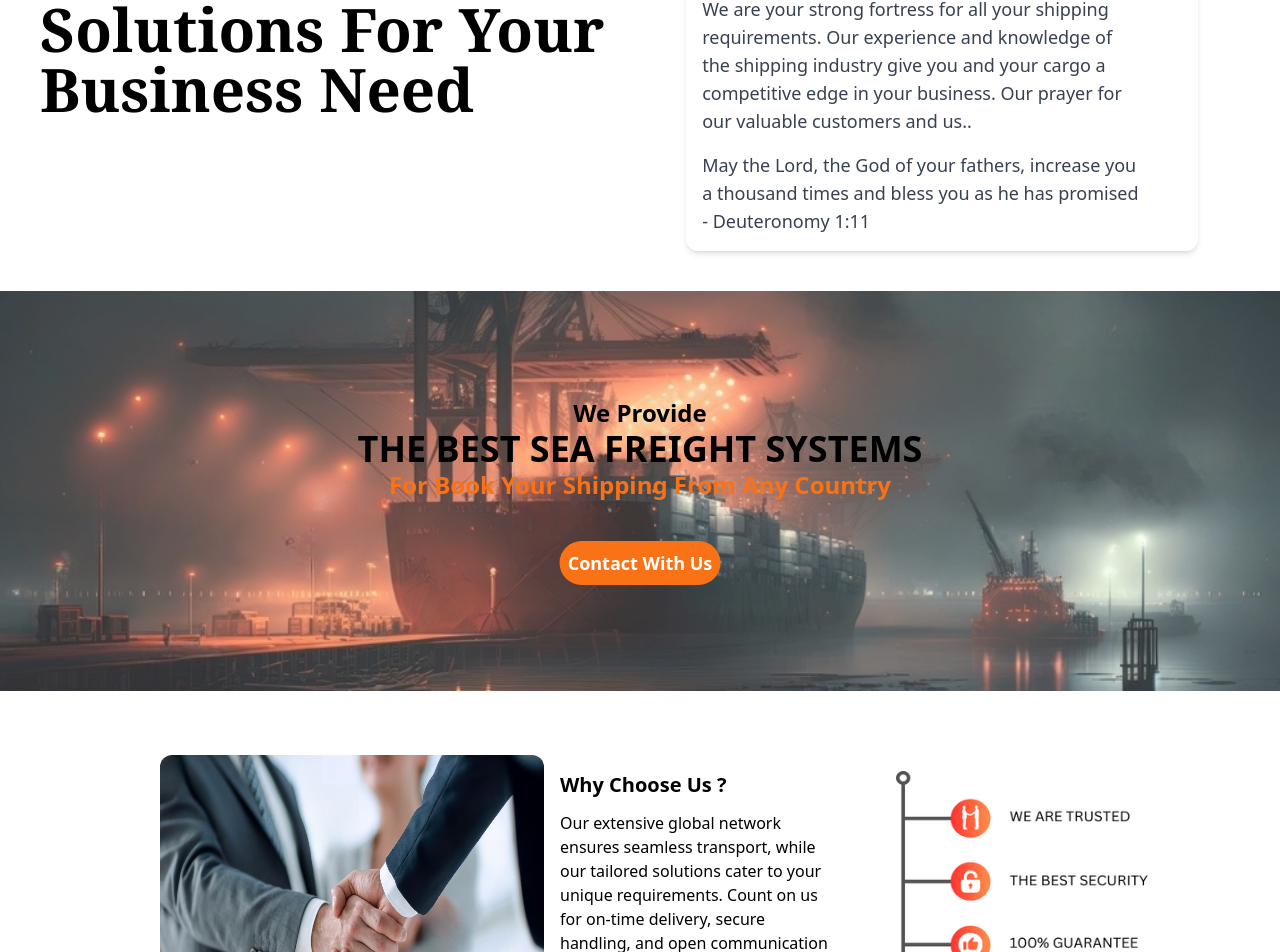
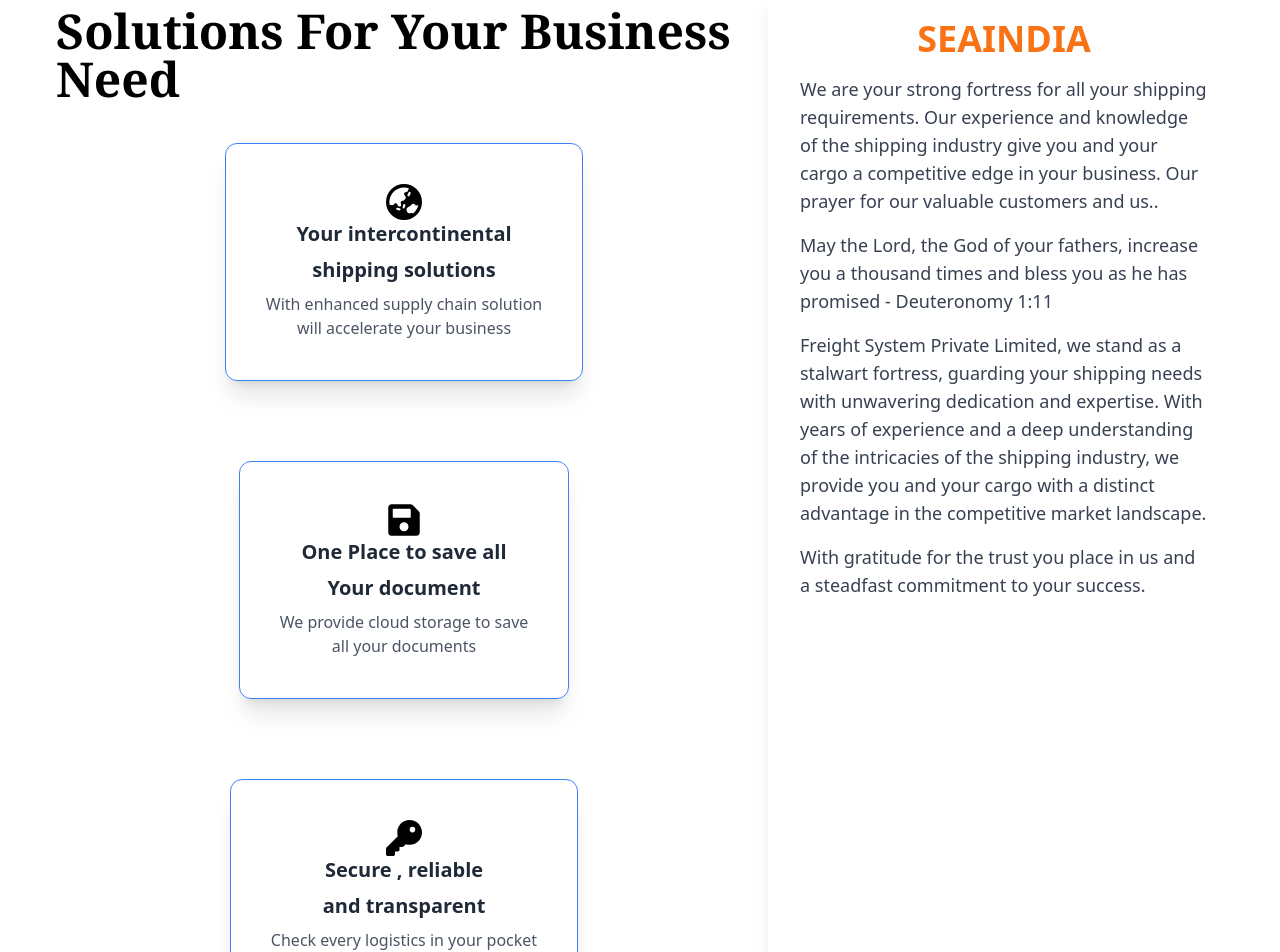
Before and after one commit to yugandhar0609/seaIndia, a React (Vite) app: page / in a window 1280 px wide. Shown: the part 659-1611 px from the top of the page. Built offline with nearby package versions, Linux system fonts and the light colour scheme.

Commit message:
Made footer and add some more content in the home page

```diff
--- a/src/App.jsx
+++ b/src/App.jsx
@@ -6,6 +6,7 @@ import About from "./Components/About";
 import Team from "./Components/Team";
 import Contact from "./Components/contact";
 import { Toaster } from "react-hot-toast";
+import Footer from "./Components/Footer";
 
 
 function App() {
@@ -21,6 +22,7 @@ function App() {
         <Route path="/team" element={<Team/>}/>
         <Route path="/contact" element={<Contact/>}/>
       </Routes>
+      <Footer/>
     </>
   );
 }
--- /dev/null
+++ b/src/Components/Footer.jsx
@@ -0,0 +1,31 @@
+
+import { Link } from "react-router-dom"
+const Footer = () => {
+  return (
+    <div>
+         <footer className="bg-gray-800 text-white py-8">
+      <div className="container mx-auto flex flex-col md:flex-row justify-between px-4">
+        <div className="mb-4 md:mb-0">
+          <h3 className="text-xl font-bold mb-2">SEAINDIA Freight Systems Pvt. Ltd.</h3>
+          <p className="text-sm">123 Shipping Lane, Ocean City</p>
+          <p className="text-sm">Seaport, SEA 12345</p>
+          <p className="text-sm">Contact: +1 (123) 456-7890</p>
+        </div>
+        <div className="flex justify-center md:justify-end">
+          <ul className="flex space-x-4">
+            <li><Link to="/about" className="text-sm hover:text-gray-400">About Us</Link></li>
+            <li><Link to="/services" className="text-sm hover:text-gray-400">Services</Link></li>
+            <li><Link to="/contact" className="text-sm hover:text-gray-400">Contact</Link></li>
+            <li><Link to="/privacy-policy" className="text-sm hover:text-gray-400">Privacy Policy</Link></li>
+          </ul>
+        </div>
+      </div>
+      <div className="mt-4 text-center text-sm">
+        <p>&copy; 2024 SEAINDIA Freight Systems Pvt. Ltd. All rights reserved.</p>
+      </div>
+    </footer>
+    </div>
+  )
+}
+
+export default Footer
--- a/src/Components/Home.jsx
+++ b/src/Components/Home.jsx
@@ -4,7 +4,8 @@ import why from "../assets/why.jpeg";
 import figma from "../assets/figma.png";
 import "../Components/css/Home.css";
 import { Link } from "react-router-dom";
-import { FaEarthAsia } from "react-icons/fa6";
+import { FaEarthAsia, FaKey } from "react-icons/fa6";
+import { FaSave } from "react-icons/fa";
 
 const Home = () => {
   return (
@@ -13,7 +14,7 @@ const Home = () => {
         <img
           src={img1}
           alt="background"
-          className=" w-full h-[450px] md:h-[490px]"
+          className=" w-full h-[450px] md:h-[490px] "
         />
         <div className=" absolute overlay-text mobile">
           <p>SEAINDIA FREIGHT SYSTEM PRIVATE LIMITED</p>
@@ -24,32 +25,91 @@ const Home = () => {
       </div>
 
       <div>
-        <p className=" md:mt-4 text-center text-3xl font-extrabold text-orange-500">
+        <p className="  mt-5 text-xl md:mt-6 text-center md:text-3xl font-extrabold text-orange-500">
           Welcome to SEAINDIA Freight System Private Limited!
         </p>
       </div>
+
       <div className="md:flex">
-        <div className="md:mt-5 md:flex-wrap ">
-          <div className=" md:ml-10 text-6xl font-bold font-serif">
-            <p>Solutions For Your</p>
-            <p>Business Need</p>
+        <div className="md:mt-5 md:flex-wrap">
+          <div className="flex md:flex-wrap text-lg  ml-10 md:ml-14 md:text-5xl font-bold font-serif">
+            <p>Solutions For Your Business Need</p>
           </div>
-          {/* <div>
-          <FaEarthAsia className="text-2xl"/>
-          </div> */}
+
+          <div className=" flex flex-wrap items-center justify-center gap-5 md:gap-20 md:ml-10 px-2  md:mt-10  md:px-4">
+            <div className=" flex flex-col items-center  border border-blue-500 p-10 md:p-10 rounded-xl shadow-xl overflow-hidden shadow-md">
+              <FaEarthAsia className="text-xl md:text-4xl" />
+
+              <h2 className="text-lg md:text-xl font-bold text-gray-800 mb-2">
+                Your intercontinental
+              </h2>
+              <h2 className="text-lg md:text-xl font-bold text-gray-800">
+                shipping solutions
+              </h2>
+              <p className="text-gray-600  mt-2">
+                With enhanced supply chain solution
+              </p>
+              <p className="text-gray-600 ">will accelerate your business</p>
+            </div>
+            <div className="flex flex-col items-center  border border-blue-500 p-12  md:p-10 rounded-xl shadow-xl overflow-hidden shadow-md">
+              <FaSave className="text-xl md:text-4xl" />
+
+              <h2 className="text-lg md:text-xl font-bold text-gray-800 mb-2">
+                One Place to save all
+              </h2>
+              <h2 className="text-lg md:text-xl font-bold text-gray-800">
+                Your document
+              </h2>
+              <p className="text-gray-600  mt-2">
+                We provide cloud storage to save
+              </p>
+
+              <p className="text-gray-600">all your documents</p>
+            </div>
+            <div className="flex flex-col items-center  p-10 border border-blue-500   md:p-10 rounded-xl shadow-xl overflow-hidden shadow-md">
+              <FaKey className="text-xl md:text-4xl" />
+
+              <h2 className="text-lg md:text-xl font-bold text-gray-800 mb-2">
+                Secure , reliable
+              </h2>
+              <h2 className="text-lg md:text-xl font-bold text-gray-800">
+                and transparent
+              </h2>
+              <p className="text-gray-600 mt-2">
+                Check every logistics in your pocket
+              </p>
+              <p className="text-gray-600">Your logistics is safe</p>
+            </div>
+          </div>
         </div>
-        <div class="max-w-lg mx-auto  rounded-xl overflow-hidden shadow-md">
-          <div class="p-4">
-            <div class="text-lg md:mr-10">
-              <p class="text-gray-700">
+
+        <div className="max-w-lg p-4 mx-auto   rounded-xl shadow-xl overflow-hidden shadow-md">
+          <div className="p-4">
+            <div className=" text-lg md:mr-10">
+              <p className=" text-2xl md:text-4xl font-bold text-orange-500 text-center">
+                SEAINDIA
+              </p>
+              <p className="md:mt-4 text-gray-700">
                 We are your strong fortress for all your shipping requirements.
                 Our experience and knowledge of the shipping industry give you
                 and your cargo a competitive edge in your business. Our prayer
                 for our valuable customers and us..
               </p>
-              <p class="text-gray-700 mt-4">
+              <p className="text-gray-700 mt-4">
                 May the Lord, the God of your fathers, increase you a thousand
                 times and bless you as he has promised - Deuteronomy 1:11
+              </p>
+              <p className="text-gray-700 mt-4">
+                Freight System Private Limited, we stand as a stalwart fortress,
+                guarding your shipping needs with unwavering dedication and
+                expertise. With years of experience and a deep understanding of
+                the intricacies of the shipping industry, we provide you and
+                your cargo with a distinct advantage in the competitive market
+                landscape.
+              </p>
+              <p className="text-gray-700 mt-4">
+                With gratitude for the trust you place in us and a steadfast
+                commitment to your success.
               </p>
             </div>
           </div>
@@ -133,7 +193,7 @@ const Home = () => {
         </div>
       </div>
 
-      <div className=" flex flex-wrap mt-5 mx- grid md:grid-cols-3 md:gap-16 md:mt-16">
+      <div className=" sflex flex-wrap mt-5 mx-6 grid md:grid-cols-3 md:gap-16 md:mt-16">
         <div>
           <img
             src={why}
```
